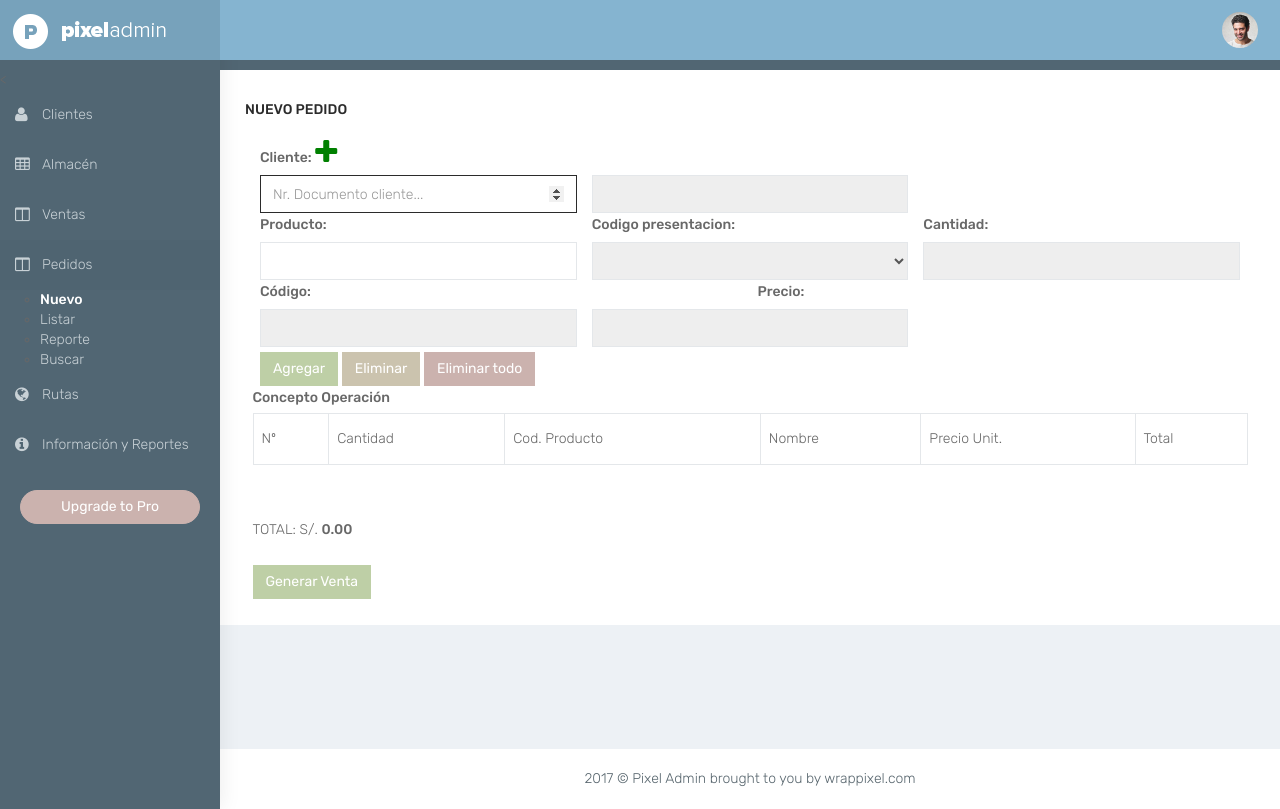
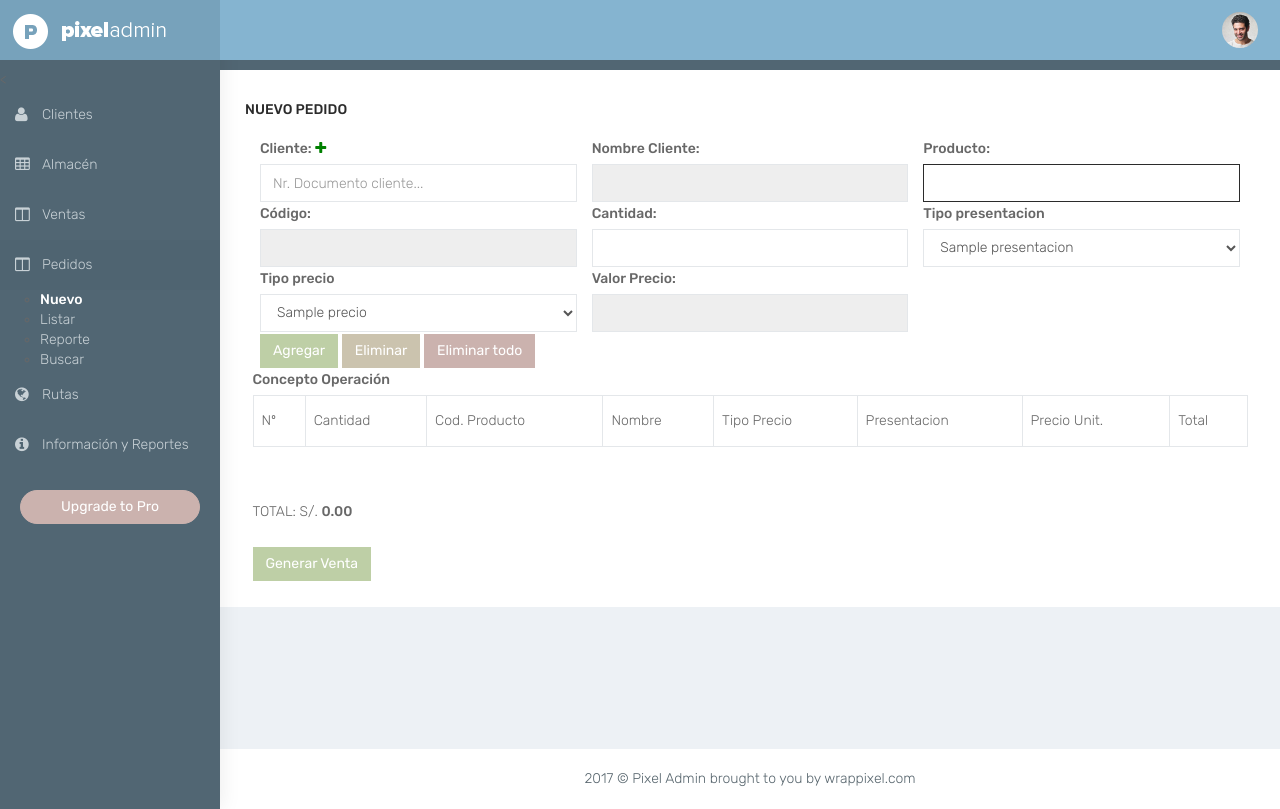
Before and after one commit to JokerBerlin/Aplicacion, a Django app: page /Pedido/nuevo/ in a window 1280 px wide. Run offline with Django 3.2, Linux system fonts and the light colour scheme; tables that the repository leaves empty hold one stand-in row (values such as "Sample post"); lists and menus that the app fills with data are empty; some libraries are stand-ins or nearby versions.

Commit message:
registrar pedido

```diff
--- a/app/Views/pedidoView.py
+++ b/app/Views/pedidoView.py
@@ -32,7 +32,7 @@ from django.core.paginator import Paginator, EmptyPage, PageNotAnInteger
 #   servicio de busqueda de usuario para la app movil
 ###########################################################
 @csrf_exempt
-def registrarPedido(request):
+def insertarPedido(request):
     if request.method == 'POST':
         Datos = json.loads(request.body)
         print(Datos)
@@ -53,14 +53,21 @@ def registrarPedido(request):
         Dato = Datos['productos']
         oPedidoProductos = Dato
         #oPedidoProductos = json.dumps(Datos)
-
+        print(oPedidoProductos)
         for oPedidoProducto in oPedidoProductos:
+            print(oPedidoProducto[1])
+            oProducto = Producto.objects.get(codigo=oPedidoProducto[1])
+            print(oProducto.id)
+            print(oPedidoProducto[3])
+            oPresentacion = Presentacion.objects.get(nombre=oPedidoProducto[3])
+            print(oPresentacion.id)
+            oProductoPresentacions = Productopresentacions.objects.get(producto_id=oProducto.id,presentacion_id=oPresentacion.id)
+            print(oProductoPresentacions.id)
             oPedidoproductospresentacions = Pedidoproductospresentacions()
-            print(oPedidoProducto[1])
-            oPedidoproductospresentacions.valor = oPedidoProducto[2]
+            oPedidoproductospresentacions.valor = oPedidoProducto[4]
             oPedidoproductospresentacions.cantidad = oPedidoProducto[0]
             oPedidoproductospresentacions.pedido = oPedido
-            oPedidoproductospresentacions.productopresentacions_id=oPedidoProducto[1]
+            oPedidoproductospresentacions.productopresentacions_id=oProductoPresentacions.id
             oPedidoproductospresentacions.save()
         return HttpResponse(json.dumps({'exito':1,"idPedido": oPedido.id}), content_type="application/json")
 
@@ -70,8 +77,40 @@ def registrarPedido(request):
     else:
 
         return render(request, 'pedido/nuevo.html', {})
-        #return render(request, 'venta/prueba.html', {})
+        return render(request, 'venta/prueba.html', {})
+
+
+def registrarPedido(request):
+    # if request.method == 'POST':
+        # oPedido = Pedido.objects.get(pk=request.POST['pedido'])
+        # oPedidoproductospresentacion = Pedidoproductospresentacions.objects.filter(pedido = oPedido)
+        # monto = 0.0
+        # for item in oPedidoproductospresentacion:
+        #     producto = item.productopresentacions.producto
+        #     producto.cantidad -= item.cantidad
+        #     monto += item.valor
         #
+        # oVenta = Venta()
+        # oVenta = monto
+        # oVenta.nrecibo = request.POST['nrecibo']
+        # oVenta.estado = True
+        # oVenta.pedido_id = request.POST['pedido']
+        # oVenta.cliente_id = oPedido.cliente_id
+
+    oPresentaciones = Presentacion.objects.filter(estado=True)
+    oPrecios = Precio.objects.filter(estado=True)
+
+    context = {
+        'presentaciones': oPresentaciones,
+        'precios': oPrecios
+    }
+
+    return render(request, 'Pedido/nuevo.html', context)
+
+
+
+
+
 def ListarPedidos(request):
     oProductos=[]
     if request.method == 'POST':
--- a/app/templates/pedido/nuevo.html
+++ b/app/templates/pedido/nuevo.html
@@ -2,9 +2,9 @@
 {% block imports %}
 <script type="text/javascript" src="/static/js/crearPedido.js"></script>
 <link href="/static/css/styleAutocomplete.css" rel="stylesheet">
-<link rel="stylesheet" href="//code.jquery.com/ui/1.12.1/themes/base/jquery-ui.css">
+<!--<link rel="stylesheet" href="//code.jquery.com/ui/1.12.1/themes/base/jquery-ui.css">
 <script src="https://code.jquery.com/jquery-1.12.4.js"></script>
-<script src="https://code.jquery.com/ui/1.12.1/jquery-ui.js"></script>
+<script src="https://code.jquery.com/ui/1.12.1/jquery-ui.js"></script>-->
 
 
 <script type="text/javascript">
@@ -49,18 +49,21 @@ $(document).ready(function(){
   });
 });
 
-
 $(document).ready(function(){
-        //$('cantidad').prop('disabled', true);
+    $( "#inpt-producto" ).focus();
+    $('cantidad').prop('disabled', true);
     $( "#inpt-producto" ).autocomplete({
         source: function (request, response) {
 
-                var datos = {nombreProducto: $("#inpt-producto").val()};
+            var datos = {
+                nombreProducto: $("#inpt-producto").val(),
+            };
             var sendData = JSON.stringify(datos);
+
             $.ajax({
                 type: "POST",
                 dataType: "json",
-                    url: "/productopre/buscar/",
+                url: "/producto/buscar/",
                 data: sendData,
                 contentType: "application/json; charset=utf-8",
                 async: false,
@@ -68,88 +71,69 @@ $(document).ready(function(){
                 CrossDomain: true,
 
                 success: function (result) {
-                      if (document.getElementById("presentacion").length!=0 ) {
-                        var pre = document.getElementById("presentacion");
-                        pre.options.length = 0;
-                        var valorRemove = document.getElementById("valor");
-                        valorRemove.options.length = 0;
-                      }
                 var ListasProductos = result['productos'];
-                      var ListarPresentaciones = result['presentacion'];
-                      var ListarPrecios = result['precios'];
                 response($.map(ListasProductos, function (item) {
                     return {
                         label: item.nombre,
                         idproducto: item.nombre,
-                              precio: item.valor,
                         codigo: item.codigo,
-                              Id: item.id,
+                        Id: item.id
                         };
-                          })
-                        );
-                          //$('#presentacion');
-                          var sel = document.getElementById("presentacion");
-                          var sel2 = document.getElementById("valor");
-                          for (var i in ListarPresentaciones) {
-                              var option = document.createElement("option");
-                              option.value = ListarPresentaciones[i].id;
-                              option.text = ListarPresentaciones[i].nombre;
-                              sel.add(option);
-                              var option2 = document.createElement("option");
-                              option2.value = ListarPresentaciones[i].id;
-                              option2.text = ListarPresentaciones[i].valor;
-                              sel2.add(option2);
-
+                    }));
                 }
-
-                      var valor1= $("#valor option:selected").html();
-                      var valor2= $("#valor").val();
-
-                      $( "#codigo" ).val( valor2);
-                      $( "#precio" ).val( valor1);
-
-
-
-                      }
-
-
-
-
-
             });
         },
-            minLength: 3,
+        minLength: 2,
         select: function (event, ui) {
             $.data(document.body, 'idproducto', ui.item.Id);//guardar el id en memoria el $.data guarda en memoria
-                $('#presentacion').removeAttr('disabled');
-                $('#cantidad').removeAttr('disabled');
-                $('#presentacion').focus();
+            $( "#precio" ).val( ui.item.precio);
+            $( "#codigo" ).val( ui.item.codigo);
+
+            $( "#cantidad" ).focus();
+            $( "#cantidad" ).focus();
+            var iDPro = ui.item.Id;
+            //agregar();
         }
 
 
     });
 });
 
+window.onload = function() {
+    var cmbPresentacion = document.getElementById('cmbPresentacion');
+    var cmbPrecio = document.getElementById('cmbPrecio');
+    var producto = document.getElementById('inpt-producto');
 
-  $('select[name="seleccionar"]').on('change', function() {
-  $('select[name="valor"]').val(this.value);
+    cmbPresentacion.addEventListener('change', precioPresentacion);
+    cmbPrecio.addEventListener('change', precioPresentacion);
+    producto.addEventListener('change', precioPresentacion);
+}
+
+var precioPresentacion = function() {
+        $.ajax({
+            type: "POST",
+            dataType: "json",
+            url: "/producto-pre-venta/buscar/",
+            data: {
+                'presentacion': document.getElementById('cmbPresentacion').value,
+                'producto': document.getElementById('inpt-producto').value,
+                'precioTipo': document.getElementById('cmbPrecio').value,
+            },
+            async: false,
+            success: function(data) {
+                var precio = document.getElementById('valorPrecio');
+                if (data.precio == ''){
+                    precio.value = '';
+                } else {
+                    precio.value = data.precio;
+                }
+            },
+            error: function(jqxhr, status, exception) {
+                alert('Exception:', exception);
+            }
+
         });
-
-$(document).ready(function() {
-  $('#presentacion').change(function(event) {
-      var cambiarSelect = $('#presentacion').val();
-      var valor = $('#valor').val(cambiarSelect);
-      $('#valor').change();
-      var valorTexto= $("#valor option:selected").html();
-      var valorId= $("#valor").val();
-
-      $( "#codigo" ).val( valorId);
-      $( "#precio" ).val( valorTexto);
-  });
-});
-
-
-
+}
 
 
 </script>
@@ -358,76 +342,65 @@ Nuevo Pedido
                 <!--<form method="post" enctype="multipart/form-data">
                   {% csrf_token %}-->
 
+
                 <div class="col-lg-12" style="margin-top:2px;">
                   <div class="col-xs-4 col-sm-4 col-md-4">
                     <label for="id_nombre">Cliente:</label>
-                    <a data-target="#myModal" role="button" data-toggle="modal" style="color:green"><span class="fa fa-plus fa-2x"></span></a>
-                  </div>
-                </div>
-                <br>
-                <div class="col-lg-12" style="margin-top:2px;">
-                  <div class="col-xs-4 col-sm-4 col-md-4">
+                    <a data-target="#myModal" role="button" data-toggle="modal" style="color:green"><span class="fa fa-plus fa-1x"></span></a>
                     <input type="number" id="inpt-cliente" placeholder="Nr. Documento cliente..." name="cliente_buscado" class="form-control">
                   </div>
                   <div class="col-xs-4 col-sm-4 col-md-4">
+                      <label for="id_nombreCliente">Nombre Cliente:</label>
                         <input type="text" id="nombreCl" name="nombreCl" class="form-control" disabled="disabled">
                   </div>
+                  <div class="col-xs-4 col-sm-4 col-md-4">
+                    <label for="id_nombre">Producto:</label>
+                    <input type="text" name="inpt-producto" id="inpt-producto" required="" class="form-control" maxlength="45">
                   </div>
-                <br>
+                </div>
+                  <!--<select id="presentacion" class="form-control" name="seleccionar" disabled="disabled" >
+                    </select>-->
                     <div class="col-lg-12" style="margin-top:2px;">
                       <div class="col-xs-4 col-sm-4 col-md-4">
-                    <label for="id_nombre">Producto:</label>
+                        <label for="id_nombre">Código:</label>
+                        <input type="text" name="codigo" id="codigo" required="" class="form-control" disabled="disabled">
                       </div>
                       <div class="col-xs-4 col-sm-4 col-md-4">
-                    <label for="">Codigo presentacion:</label>
+                        <label for="">Cantidad:</label></br>
+                        <input type="number" name="cantidad" id="cantidad" required="" class="form-control" >
                       </div>
+
                       <div class="col-xs-4 col-sm-4 col-md-4">
-                      <label for="">Cantidad:</label>
+                        <label for="">Tipo presentacion</label></br>
+                        <select class="form-control" id="cmbPresentacion" name="cmbPresentacion" required="">
+                            {% for presentacion in presentaciones %}
+                                <option value="{{ presentacion.nombre }}">
+                                {{presentacion.nombre}}
+                                </option>
+                            {% endfor %}
+                        </select>
                       </div>
                     </div>
-                <br>
                     <div class="col-lg-12" style="margin-top:2px;">
                       <div class="col-xs-4 col-sm-4 col-md-4">
-                    <input type="text" name="inpt-producto" id="inpt-producto" required="" class="form-control" maxlength="45">
-                  </div>
-                  <div class="col-xs-4 col-sm-4 col-md-4">
-                    <select id="presentacion" class="form-control" name="seleccionar" disabled="disabled" >
+                        <label for="">Tipo precio</label></br>
+                        <select class="form-control" id="cmbPrecio" name="cmbPrecio" required="">
+                            {% for precio in precios %}
+                                <option value="{{precio.id}}">
+                                {{precio.nombre}}
+                                </option>
+                            {% endfor %}
                         </select>
                       </div>
                       <div class="col-xs-4 col-sm-4 col-md-4">
-                    <input type="number" name="cantidad" id="cantidad" required="" class="form-control" disabled="disabled" >
+                        <label for="valorPrecio">Valor Precio:</label>
+                        <input type="number" name="valorPrecio" id="valorPrecio" required="" class="form-control" disabled>
                       </div>
                     </div>
 
+                <!--<select style="display:none" id="valor" class="form-control" name="valor">
+                </select>-->
                 <br>
-
-                <select style="display:none" id="valor" class="form-control" name="valor">
-                </select>
-                <br>
-                <div class="col-lg-12" style="margin-top:2px;">
-                  <div class="col-xs-6 col-sm-6 col-md-6">
-                    <label for="id_nombre">Código:</label>
-                  </div>
-                  <div class="col-xs-6 col-sm-6 col-md-6">
-                    <label for="id_nombre">Precio:</label>
-                  </div>
-                </div>
-                <br>
-                <div class="col-lg-12" style="margin-top:2px;">
-                  <div class="col-xs-4 col-sm-4 col-md-4">
-                    <input type="text" name="codigo" id="codigo" required="" class="form-control" disabled="disabled">
-                  </div>
-                  <div class="col-xs-4 col-sm-4 col-md-4">
-                    <input type="number" name="precio" id="precio" required="" class="form-control" disabled="disabled">
-                  </div>
-                </div>
-                <br>
-                <br>
-                <br>
-                <div class="col-lg-12" style="margin-top:2px;">
-                  <div class="col-xs-6 col-sm-6 col-md-6">
-                  </div>
-                </div>
                 <div class="col-lg-12" style="margin-top:2px;">
                   <div class="col-xs-6 col-sm-6 col-md-6">
 
@@ -449,6 +422,8 @@ Nuevo Pedido
                                   <td>Cantidad</td>
                                   <td>Cod. Producto</td>
                                   <td>Nombre</td>
+                                  <td>Tipo Precio</td>
+                                  <td>Presentacion</td>
                                   <td>Precio Unit.</td>
                                   <td>Total</td>
                                 </tr>
--- a/ferreteria/urls.py
+++ b/ferreteria/urls.py
@@ -58,7 +58,10 @@ urlpatterns = [
 
     ################## Venta #######################
     url(r'^Venta/nuevo/$', registrarVenta),
-    url(r'^venta/insertar/$', registrarPedido),
+    #url(r'^venta/insertar/$', registrarPedido),
+    url(r'^Pedido/nuevo/$', registrarPedido),
+    #url(r'^venta/insertar/$', registrarPedido),
+    url(r'^Pedido/registrar/$', insertarPedido),
 
     ################## Producto #######################
     url(r'^Producto/listar/$', ListarProductos, name='listar_producto'),
--- a/static/js/crearPedido.js
+++ b/static/js/crearPedido.js
@@ -1,41 +1,24 @@
 $(document).ready(function(){
     $('#id_Total').text("0.00");
     $('#bt_add').click(function(){
+        agregar();
+        $('#inpt-producto').focus();
+    });
 
-            agregar();
-            if (document.getElementById("presentacion").length!=0 ) {
-              var pre = document.getElementById("cmbPresentacion");
-              pre.options.length = 0;
-              var valorRemove = document.getElementById("valor");
-              valorRemove.options.length = 0;
-            }
-            $('#presentacion').prop('disabled', 'disabled');
-            $('#cantidad').prop('disabled', 'disabled');
+    $('#bt_add').keypress(function(){
+        $('#inpt-producto').focus();
+    });
 
-            $('#inpt-producto').focus();
-
-
-
-        });
-        $('#bt_add').keypress(function(){
-            //agregar();
-            $('#inpt-producto').focus();
-
-        });
     $('#bt_del').click(function(){
         eliminar(id_fila_selected);
     });
+
     $('#bt_delall').click(function(){
         eliminarTodasFilas();
     });
 
     $('#bt_GenerarVenta').click(function(){
         GenerarVenta();
-        });
-        $("#precioUnitario").change(function(){
-                //alert($(this).val());
-                //alert("hola");
-                //$('#valor2').val($(this).val());
     });
 
 });
@@ -52,7 +35,7 @@ $(document).ready(function(){
     $('#codigo').val('');
     $('#precio').val('');
     $('#cantidad').val('');
-
+    $('#valorPrecio').val('');
 }
 
 var TotalVenta=0;
@@ -62,8 +45,11 @@ $(document).ready(function(){
     cont++;
     Producto = $('#inpt-producto').val();
     codigo = $('#codigo').val();
-        precio = $('#precio').val();
+    precio = $('#valorPrecio').val();
     cantidad = $('#cantidad').val();
+    presentacion = $('#cmbPresentacion').val();
+    precioTipo = $('#cmbPrecio').val();
+
     error = "";
     if (Producto==''){
         error = 1;
@@ -75,25 +61,26 @@ $(document).ready(function(){
     if (error=="") {
         SubTotal = parseFloat(precio*cantidad).toFixed(2);
         valor = cont - 1;
-            var fila='<tr class="selected" id="fila' + valor +
-                     '" onclick="seleccionar(this.id);"><td>' + valor +
-                     '</td><td><input type="number" name="cantidad' + valor +
-                     '" id="cantidad' + valor +
-                     '" required="" class="form-control" value="' + cantidad +
-                     '"></td><td>' + codigo +
-                     '</td><td>' + Producto +
-                     '</td><td>' + precio +
-                     '</td></td><td><label id="SubTotal' + valor +
-                     '" name="SubTotal'+valor+'">'+SubTotal+'</label></td></tr>';
+        var fila='<tr class="selected" id="fila' + valor + '" onclick="seleccionar(this.id);">' +
+                 '<td>' + valor + '</td>' +
+                 '<td><input type="number" name="cantidad' + valor + '" id="cantidad' + valor + '" required="" class="form-control" value="' + cantidad + '"></td>' +
+                 '<td>' + codigo + '</td>' +
+                 '<td>' + Producto + '</td>' +
+                 '<td>' + precioTipo+'</td>' +
+                 '<td>' + presentacion + '</td>' +
+                 '<td id="precioUnitario"'+ valor + '>' + precio + '</td>' +
+                 '<td><label id="SubTotal' + valor + '" name="SubTotal' + valor + '">' + SubTotal + '</label></td>' +
+                 '</tr>';
+
         $('#tabla').append(fila);
 
         TotalVenta =  parseFloat(Math.round((TotalVenta + (precio*cantidad)) * 100) / 100).toFixed(2);
+        console.log(TotalVenta);
 
         //$('#id_Total').text("S/. "+TotalVenta);
         RefrescarTotal();
         reset_values();
         reordenar();
-
     }
     else{
         switch(error) {
@@ -108,17 +95,7 @@ $(document).ready(function(){
 
         }
     }
-        // $('#inpt-producto').focus(function(){
-        //   if (document.getElementById("presentacion").length!=0 ) {
-        //     var pre = document.getElementById("presentacion");
-        //     pre.options.length = 0;
-        //     var valorRemove = document.getElementById("valor");
-        //     valorRemove.options.length = 0;
-        //   }
-        //   $('#presentacion').prop('disabled', 'disabled');
-        //   $('#cantidad').prop('disabled', 'disabled');
-        //
-        // });
+
 
 }
 
@@ -165,7 +142,7 @@ $(document).ready(function(){
 function RefrescarTotal(){
     Total=0;
     $('#tabla tbody tr').each(function(){
-            valor = $(this).find('td').eq(5).children('label').text();
+        valor = $(this).find('td').eq(7).children('label').text();
         //console.log(valor);
         Total = Total + parseFloat(valor);
         $('#id_Total').text(Total);
@@ -178,7 +155,6 @@ $(document).ready(function(){
 $('#tabla tbody tr').each(function(){
         $(this).remove();
     });
-
 }
 
 function GenerarVenta(){
@@ -199,14 +175,20 @@ $(document).ready(function(){
                 case 2:
                     codigo = $(this).text();
                     break;
+                case 4:
+                    tipoPrecio = $(this).text();
+                    break;
                 case 5:
-                        precioVenta = $(this).text();
+                    presentacion = $(this).text();
+                    break;
+                case 6:
+                    precioUnitario = $(this).text();
                     break;
             }
 
         });
         contador = 1;
-            productos.push([cantidad,codigo,precioVenta]);
+        productos.push([cantidad,codigo,tipoPrecio,presentacion,precioUnitario]);
     });
     console.log(productos);
     var cliente = document.getElementById("inpt-cliente").value;
@@ -216,7 +198,7 @@ $(document).ready(function(){
         $.ajax({
             type: "POST",
             dataType: "json",
-                url: "/venta/insertar/",
+            url: "/Pedido/registrar/",
             data: sendData,
             contentType: "application/json; charset=utf-8",
             async: false,
```
Also changed, not shown: ferreteria/settings.py (+22 -22 lines), app/Views/productoView.py (line endings or trailing spaces). Lines whose indentation alone changed are shown as unchanged.
